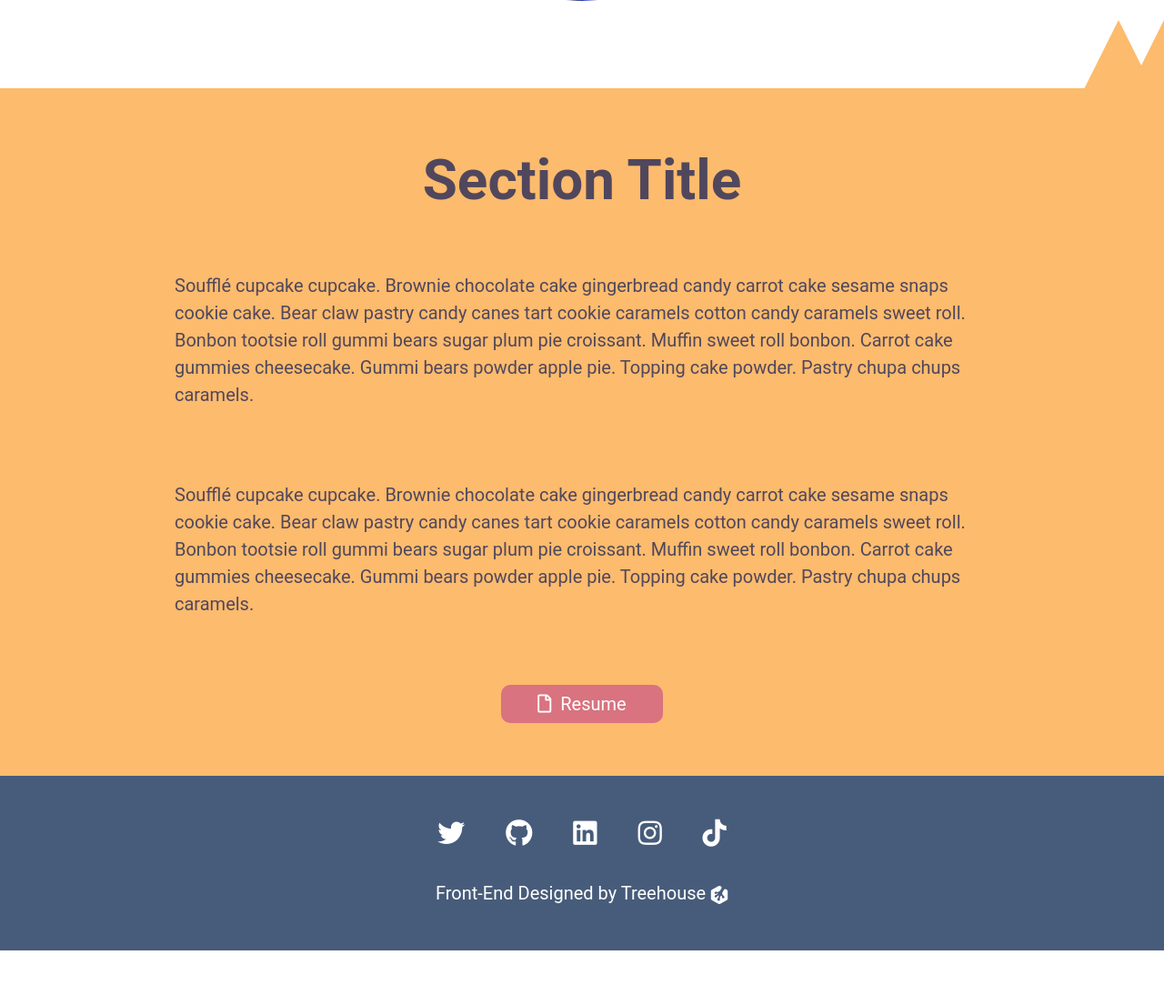
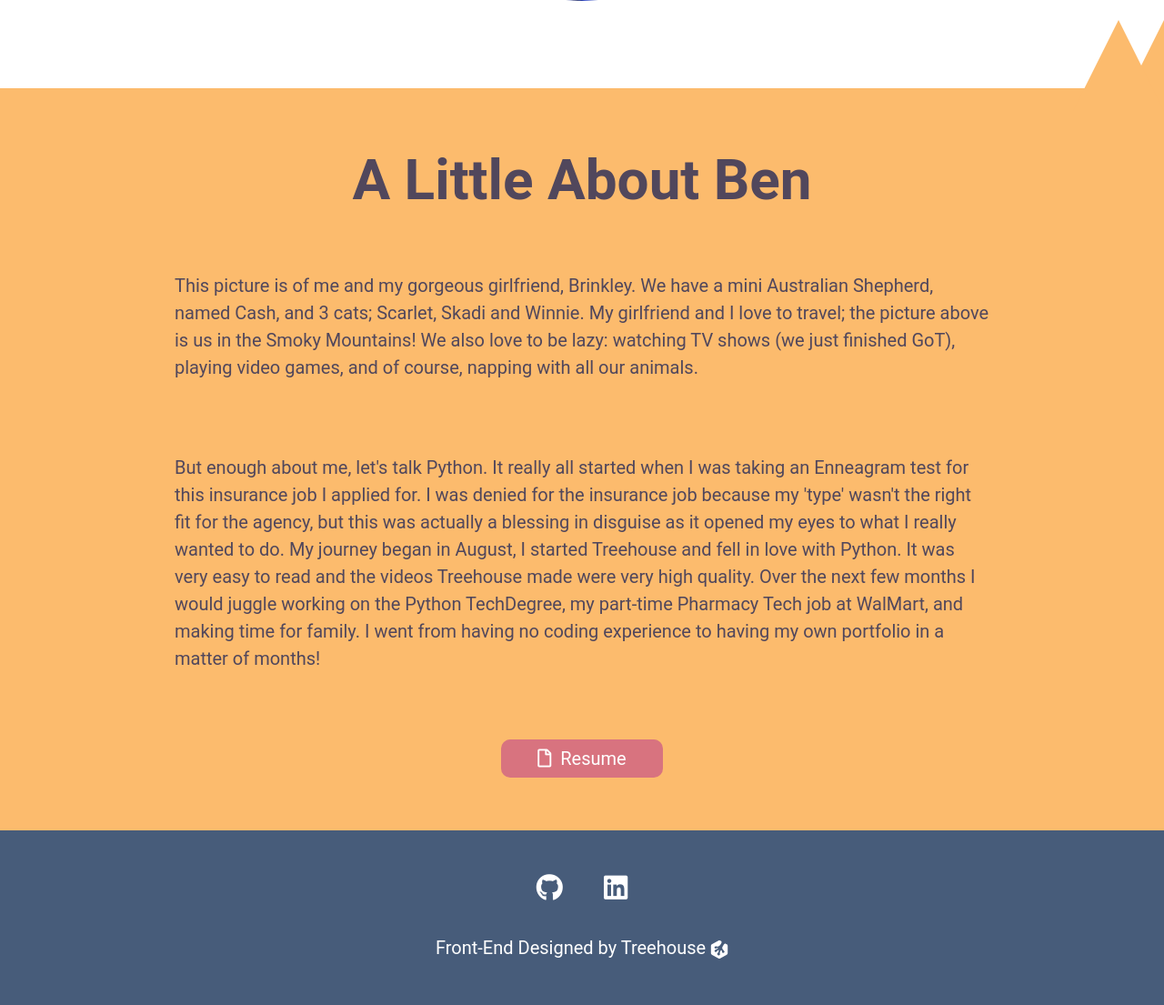
Before and after one commit to benjicoopz/portfoliowsql, a Flask app: template templates/about.html in a window 1280 px wide; the page is wider, and only the part inside the window is pictured. Shown: the part 711-1816 px from the top of that part at 91% size. Before the commit the page ends 1756 px from the top of that part, so only its background shows below. Run offline with Flask 3, Linux system fonts and the light colour scheme; the template is opened without the code that fills it, so the values that code supplies are empty.

Commit message:
bigcommit

```diff
--- a/templates/about.html
+++ b/templates/about.html
@@ -4,36 +4,23 @@
 <section class="header">
     <h1>Benjamin Cooper</h1>
     <p>Future Developer for YOUR Company</p>
-    <!--I would suggest choosing a different picture here.-->
-    <!--Like maybe a hobby photo-->
     <img src="../static/img/me&mygirl.jpg" alt="Headshot of myself">
 </section>
 <section id="about-page">
     <div id="triangle7"></div>
     <div id="triangle8"></div>
-    <h2>Section Title</h2>
+    <h2>A Little About Ben</h2>
     <p>
-        Soufflé cupcake cupcake.
-        Brownie chocolate cake gingerbread candy carrot cake sesame snaps cookie cake.
-        Bear claw pastry candy canes tart cookie caramels cotton candy caramels sweet roll.
-        Bonbon tootsie roll gummi bears sugar plum pie croissant.
-        Muffin sweet roll bonbon.
-        Carrot cake gummies cheesecake.
-        Gummi bears powder apple pie.
-        Topping cake powder.
-        Pastry chupa chups caramels.
+    This picture is of me and my gorgeous girlfriend, Brinkley. We have a mini Australian Shepherd, named Cash, and 3 cats; Scarlet, Skadi and Winnie. My girlfriend and I love to travel; the picture above is us in the Smoky Mountains!
+    We also love to be lazy: watching TV shows (we just finished GoT), playing video games, and of course, napping with all our animals.
     </p>
     <p>
-        Soufflé cupcake cupcake.
-        Brownie chocolate cake gingerbread candy carrot cake sesame snaps cookie cake.
-        Bear claw pastry candy canes tart cookie caramels cotton candy caramels sweet roll.
-        Bonbon tootsie roll gummi bears sugar plum pie croissant.
-        Muffin sweet roll bonbon.
-        Carrot cake gummies cheesecake.
-        Gummi bears powder apple pie.
-        Topping cake powder.
-        Pastry chupa chups caramels.
+    But enough about me, let's talk Python. It really all started when I was taking an Enneagram test for this insurance job I applied for.
+    I was denied for the insurance job because my 'type' wasn't the right fit for the agency, but this was actually a blessing in disguise as it opened my eyes to what I really wanted to do.
+    My journey began in August, I started Treehouse and fell in love with Python. It was very easy to read and the videos Treehouse made were very high quality.
+    Over the next few months I would juggle working on the Python TechDegree, my part-time Pharmacy Tech job at WalMart, and making time for family.
+    I went from having no coding experience to having my own portfolio in a matter of months!
     </p>
-    <a href="#"><i class="far fa-file"></i>Resume</a>
+    <a href="https://www.linkedin.com/in/benjamin-cooper-50aa6522b/" target="_blank"><i class="far fa-file"></i>Resume</a>
 </section>
 {% endblock %}
--- a/templates/layout.html
+++ b/templates/layout.html
@@ -56,20 +56,11 @@
             <div class="socials">
                 <!--Delete any you don't use-->
                 <!--Icons from FontAwesome.com/icons-->
-                <a href="">
-                    <i class="fab fa-twitter"></i>
-                </a>
                 <a href="https://github.com/benjicoopz?tab=repositories" target="_blank">
                     <i class="fab fa-github"></i>
                 </a>
-                <a href="" target="_blank">
+                <a href="https://www.linkedin.com/in/benjamin-cooper-50aa6522b/" target="_blank">
                     <i class="fab fa-linkedin"></i>
-                </a>
-                <a href="" target="_blank">
-                    <i class="fab fa-instagram"></i>
-                </a>
-                <a href="">
-                    <i class="fab fa-tiktok"></i>
                 </a>
             </div>
             <div class="treehouse">
```
Also changed, not shown: templates/index.html (+5 -10 lines), README.md, instance/projects.db.
